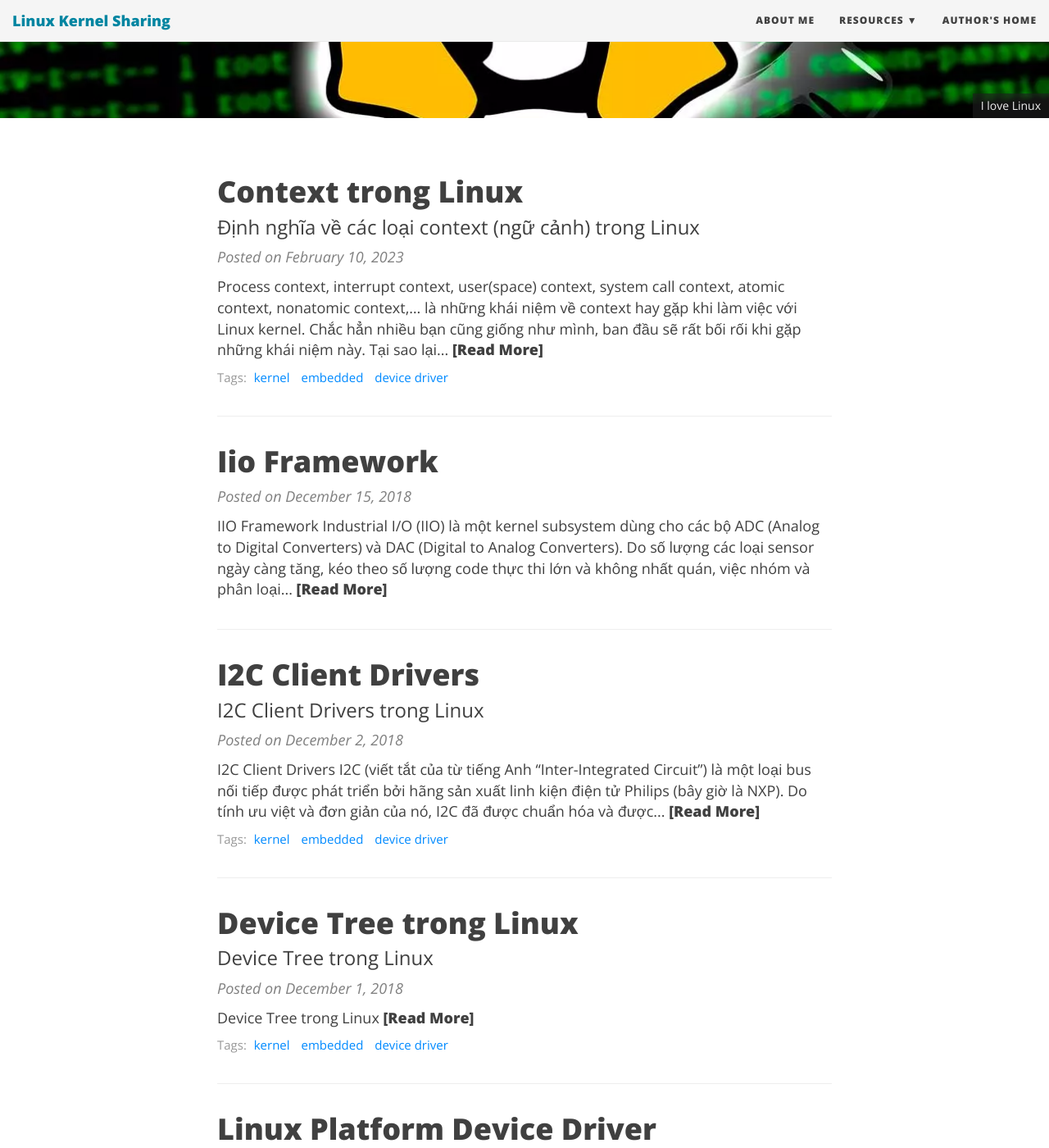
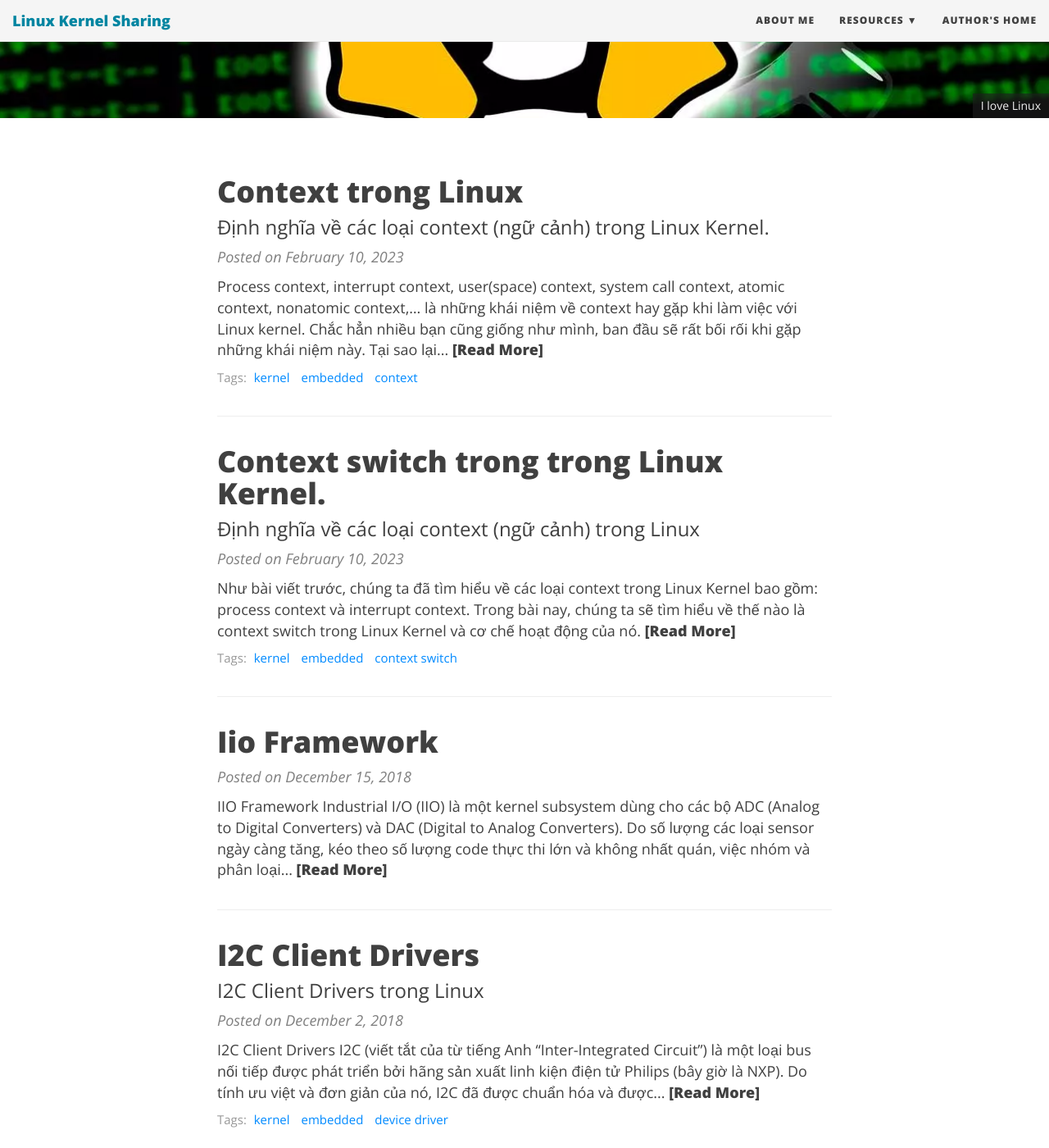
Before and after one commit to Minhph99/Minhph99.github.io, a Jekyll site: the page built from index.html, in a window 1280 px wide and 1400 px high, scrolled down 516 px. Shown: the whole window at 82% size. Built offline with Jekyll 4.4.1, drawn with Linux system fonts in a browser that asks for light colours; nearby versions of some CDN libraries; the list of posts is cut into pages by our own code; some of the changed text lies outside the part shown.

Commit message:
Update change

````diff
--- /dev/null
+++ b/_posts/2023-2-10-Context-Switch-trong-Linux-Kernel.md
@@ -0,0 +1,12 @@
+---
+layout: post
+title: Context switch trong trong Linux Kernel.
+subtitle:  Định nghĩa về các loại context (ngữ cảnh) trong Linux
+gh-repo:
+gh-badge: [star, fork, follow]
+tags: [kernel, embedded, context switch]
+---
+
+Như bài viết trước, chúng ta đã tìm hiểu về các loại context trong Linux Kernel bao gồm: ```process context``` và ```interrupt context```. Trong bài nay, chúng ta sẽ tìm hiểu về thế nào là context switch trong Linux Kernel và cơ chế hoạt động của nó.
+
+### 1. Context switch là gì ?
--- a/_posts/2023-2-10-Context-Trong-Linux.md
+++ b/_posts/2023-2-10-Context-Trong-Linux.md
@@ -1,10 +1,10 @@
 ---
 layout: post
 title: Context trong Linux
-subtitle:  Định nghĩa về các loại context (ngữ cảnh) trong Linux
+subtitle:  Định nghĩa về các loại context (ngữ cảnh) trong Linux Kernel.
 gh-repo:
 gh-badge: [star, fork, follow]
-tags: [kernel, embedded, device driver]
+tags: [kernel, embedded, context]
 ---
 
 Process context, interrupt context, user(space) context, system call context, atomic context, nonatomic context,... là những khái niệm về context hay gặp khi làm việc với Linux kernel. Chắc hẳn nhiều bạn cũng giống như mình, ban đầu sẽ rất bối rối khi gặp những khái niệm này. Tại sao lại có nhiều loại context như này? Có cái nào giống cái nào không? Hôm nay mình sẽ đi tổng hợp những kiến thức liên quan đến các loại ```context - ngữ cảnh``` trong linux kernel:
````
